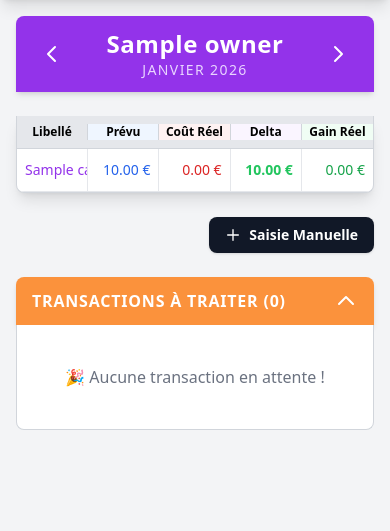
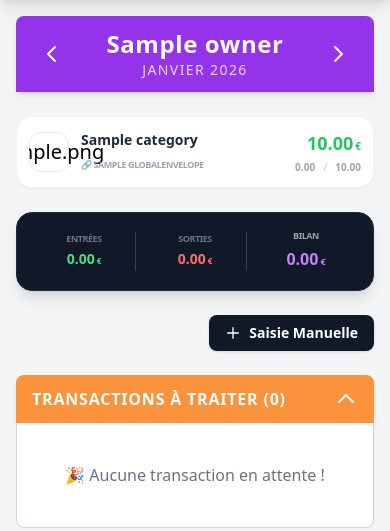
Before and after one commit to ClementLazzarini/MoneyManager, a Django app: a page that uses moneymanager/templates/moneymanager/dashboard.html in a window 390 px wide. Shown: the part 64-595 px from the top of the page. Run offline with Django 5.2, Linux system fonts and the light colour scheme; tables that the repository leaves empty hold one stand-in row (values such as "Sample post"); some libraries are stand-ins or nearby versions.

Commit message:
style: overhaul dashboard with compact mobile-first design, category icons and monthly recap
Add icon and color_code fields to Category (model + migration) and include the icon in Category.__str__ so categories show an emoji. Update dashboard and category detail templates: new card-style dashboard layout, display category icon with color background, format amounts with two decimals, and adjust UI elements. Update dashboard view to compute total_income, total_expenses and savings_capacity and pass them to the template. Includes migration 0007 to add the new fields.

```diff
--- a/moneymanager/models.py
+++ b/moneymanager/models.py
@@ -6,9 +6,15 @@ class Category(models.Model):
     Vos propres catégories ou enveloppes.
     """
     name = models.CharField(max_length=100)
+    icon = models.CharField(max_length=5, default="📁", help_text="Émoji pour identifier la catégorie")
+    color_code = models.CharField(
+        max_length=20,
+        default="purple",
+        help_text="Couleur de base (ex: blue, green, red, yellow, pink, indigo)"
+    )
 
     def __str__(self):
-        return self.name
+        return f"{self.icon} {self.name}"
 
 
 class Owner(models.Model):
--- a/moneymanager/templates/moneymanager/category_detail.html
+++ b/moneymanager/templates/moneymanager/category_detail.html
@@ -31,7 +31,7 @@
                         </div>
                         <div class="flex items-center gap-4">
                             <span class="text-lg font-bold {% if tx.custom_amount < 0 %}text-red-500{% else %}text-green-600{% endif %}">
-                                {{ tx.custom_amount }} €
+                                {{ tx.custom_amount|floatformat:2 }} €
                             </span>
                             <form method="POST" action="{% url 'moneymanager:cancel_transaction' tx.id %}">
                                 {% csrf_token %}
--- a/moneymanager/templates/moneymanager/dashboard.html
+++ b/moneymanager/templates/moneymanager/dashboard.html
@@ -35,41 +35,67 @@
 
         </div>
 
-        <div class="bg-white shadow-lg rounded-b-lg overflow-hidden border-x border-b border-gray-300">
-            <div class="grid grid-cols-5 bg-gray-200 border-b border-gray-300 font-bold text-center text-xs md:text-sm py-2">
-                <div class="border-r border-gray-300">Libellé</div>
-                <div class="border-r border-gray-300 bg-blue-50">Prévu</div>
-                <div class="border-r border-gray-300 bg-red-50">Coût Réel</div>
-                <div class="border-r border-gray-300 bg-purple-50">Delta</div>
-                <div class="bg-green-50">Gain Réel</div>
-            </div>
+        <div class="grid grid-cols-1 md:grid-cols-2 gap-3 mb-8 mt-4">
+            {% for item in stats %}
+            <div class="bg-white rounded-2xl p-3 shadow-sm border border-gray-100 flex items-center justify-between transition-all active:scale-95">
 
-            {% for item in stats %}
-            <div class="grid grid-cols-5 border-b border-gray-200 text-sm hover:bg-gray-50 transition">
-                <div class="p-2 border-r border-gray-200 font-medium truncate flex items-center gap-2 justify-between pr-4">
-                    <a href="{% url 'moneymanager:category_detail' owner.name|lower year month item.category.id %}" class="text-purple-600 hover:text-purple-800 hover:underline">
-                        {{ item.category.name }}
-                    </a>
-
-                    {% if item.linked_env %}
-                        <span title="Lié à l'enveloppe : {{ item.linked_env }}" class="bg-gray-100 text-gray-500 text-[10px] px-2 py-0.5 rounded-full uppercase tracking-wider font-bold border border-gray-200">
-                            🔗 {{ item.linked_env }}
-                        </span>
-                    {% endif %}
+                <div class="flex items-center gap-3 overflow-hidden">
+                    <div class="w-10 h-10 shrink-0 rounded-xl flex items-center justify-center text-xl bg-{{ item.category.color_code }}-50 text-{{ item.category.color_code }}-600 border border-{{ item.category.color_code }}-100">
+                        {{ item.category.icon }}
+                    </div>
+                    <div class="truncate">
+                        <a href="{% url 'moneymanager:category_detail' owner.name|lower year month item.category.id %}"
+                           class="font-extrabold text-gray-800 hover:text-purple-600 text-sm block truncate">
+                            {{ item.category.name }}
+                        </a>
+                        {% if item.linked_env %}
+                            <span class="text-[9px] text-gray-400 font-bold uppercase tracking-tighter">
+                                🔗 {{ item.linked_env }}
+                            </span>
+                        {% endif %}
+                    </div>
                 </div>
 
-                <div class="p-2 border-r border-gray-200 text-right text-blue-600 flex items-center justify-end">{{ item.target|floatformat:2 }} €</div>
-
-                <div class="p-2 border-r border-gray-200 text-right text-red-600 flex items-center justify-end">{{ item.real_cost|floatformat:2 }} €</div>
-
-                <div class="p-2 border-r border-gray-200 text-right font-bold flex items-center justify-end {% if item.delta >= 0 %}text-green-500{% else %}text-red-600{% endif %}">
-                    {{ item.delta|floatformat:2 }} €
+                <div class="text-right shrink-0 ml-2">
+                    <div class="flex flex-col">
+                        <span class="text-lg font-black {% if item.delta >= 0 %}text-green-500{% else %}text-red-500{% endif %}">
+                            {{ item.delta|floatformat:2 }}<span class="text-[10px] ml-0.5">€</span>
+                        </span>
+                        <div class="flex items-center justify-end gap-2 text-[10px] font-bold text-gray-400">
+                            <span>{{ item.real_cost|floatformat:2 }}</span>
+                            <span class="text-gray-300">/</span>
+                            <span>{{ item.target|floatformat:2 }}</span>
+                        </div>
+                    </div>
                 </div>
 
-                <div class="p-2 text-right text-green-600 flex items-center justify-end">{{ item.real_gain|floatformat:2 }} €</div>
             </div>
             {% endfor %}
         </div>
+
+        <div class="mt-4 bg-gray-900 rounded-2xl p-4 shadow-lg border border-gray-800">
+            <div class="flex items-center justify-between gap-2">
+
+                <div class="flex flex-col items-center flex-1 border-r border-gray-700 px-1">
+                    <span class="text-[9px] font-black text-gray-500 uppercase tracking-tighter mb-1">Entrées</span>
+                    <span class="text-sm font-bold text-green-400">{{ total_income|floatformat:2 }}<span class="text-[8px] ml-0.5">€</span></span>
+                </div>
+
+                <div class="flex flex-col items-center flex-1 border-r border-gray-700 px-1">
+                    <span class="text-[9px] font-black text-gray-500 uppercase tracking-tighter mb-1">Sorties</span>
+                    <span class="text-sm font-bold text-red-400">{{ total_expenses|floatformat:2 }}<span class="text-[8px] ml-0.5">€</span></span>
+                </div>
+
+                <div class="flex flex-col items-center flex-1 px-1">
+                    <span class="text-[9px] font-black text-gray-400 uppercase tracking-tighter mb-1">Bilan</span>
+                    <span class="text-base font-black {% if savings_capacity >= 0 %}text-purple-400{% else %}text-red-400{% endif %}">
+                        {{ savings_capacity|floatformat:2 }}<span class="text-[9px] ml-0.5">€</span>
+                    </span>
+                </div>
+
+            </div>
+        </div>
+
 
         <div class="flex justify-end">
             <button @click="showManualModal = true" class="bg-gray-900 text-white font-bold py-2 px-4 rounded-lg shadow hover:bg-gray-800 transition flex items-center gap-2 text-sm">
@@ -94,7 +120,7 @@
                     </div>
                     <div class="flex items-center gap-6">
                         <span class="text-lg font-black {% if tx.custom_amount < 0 %}text-red-500{% else %}text-green-600{% endif %}">
-                            {{ tx.custom_amount }} €
+                            {{ tx.custom_amount|floatformat:2 }} €
                         </span>
                         <button
                             @click="
--- a/moneymanager/views.py
+++ b/moneymanager/views.py
@@ -91,6 +91,22 @@ def dashboard(request, owner_name, year, month):
             'linked_env': link.envelope.name if link else None,
         })
 
+        processed_tx = Transaction.objects.filter(
+        owner=owner,
+        is_processed=True,
+        custom_date__year=year,
+        custom_date__month=month
+    )
+        # 1. Total des Entrées (Somme de toutes les rentrées d'argent > 0)
+    total_income = processed_tx.filter(custom_amount__gt=0).aggregate(Sum('custom_amount'))['custom_amount__sum'] or Decimal('0.00')
+
+    # 2. Total des Sorties (Somme de toutes les dépenses < 0)
+    total_expenses_raw = processed_tx.filter(custom_amount__lt=0).aggregate(Sum('custom_amount'))['custom_amount__sum'] or Decimal('0.00')
+    total_expenses = abs(total_expenses_raw) # On le met en positif pour l'affichage visuel
+
+    # 3. Capacité d'épargne (Reste à vivre / Bilan)
+    savings_capacity = total_income - total_expenses
+
     context = {
         'owner': owner,
         'year': year,
@@ -102,6 +118,9 @@ def dashboard(request, owner_name, year, month):
         'next_y': next_year,
         'unprocessed': unprocessed,
         'stats': stats,
+        'total_income': total_income,
+        'total_expenses': total_expenses,
+        'savings_capacity': savings_capacity,
         'categories_list': Category.objects.all(),
     }
     return render(request, 'moneymanager/dashboard.html', context)
```
Also changed, not shown: moneymanager/migrations/0007_category_color_code_category_icon.py (added).
